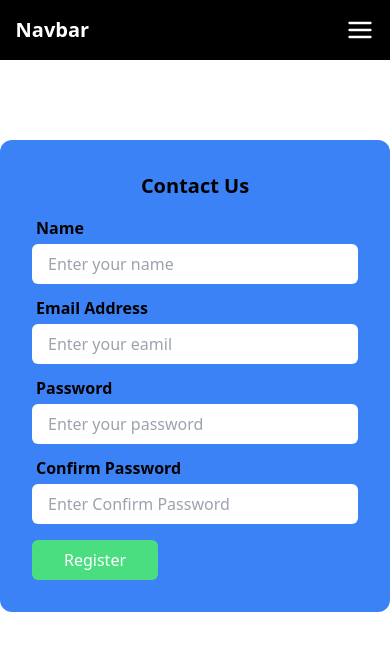
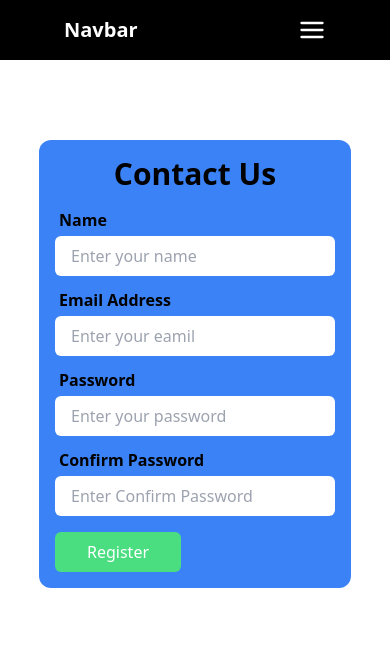
Before and after one commit to neelendrareddy9001/login_jwt_authentication, a React (Vite) app in the folder client/: page /contact in a window 390 px wide. Shown: the top 650 px of the page. Built offline with nearby package versions, Linux system fonts and the light colour scheme.

Commit message:
modfied with responsive styling

```diff
--- a/client/src/Components/Home.jsx
+++ b/client/src/Components/Home.jsx
@@ -7,8 +7,8 @@ const Home = () => {
   return (
     <>
       <Navbar />
-      <div className="flex gap-[20%] bg-red-500 px-[4vw] p-24">
-        <div>
+      <div className="flex flex-col gap-3 bg-red-500 px-[4vw] p-24 h-screen">
+        <div className="h-full">
           <h1 className="lgg:text-5xl mdd:text-4xl smm:text-3xl text-xl-semibold mb-[1.25rem]">
             Test your knowledge with us
           </h1>
--- a/client/src/Components/Navbar.jsx
+++ b/client/src/Components/Navbar.jsx
@@ -72,7 +72,7 @@ const Navbar = () => {
         }}
         animate={hidden ? "hidden" : "visible"}
         transition={{ duration: 0.35, ease: "easeInOut" }}
-        className=" bg-black lg:w-[55%] mx-auto py-4 px-[4vw] w-[100%] md:w-[75%] text-white z-[101] sm:w-[95%] relative"
+        className=" bg-black mx-auto py-4 px-16 lgg:px-[8vw] w-[100%] text-white z-[101] relative"
       >
         <div className="flex items-center justify-between relative">
           <NavLink to="/" href="" className="font-bold text-xl">
@@ -98,7 +98,7 @@ const Navbar = () => {
 
           {!isOpen ? (
             <FiMenu
-              className="block mdd:hidden cursor-pointer"
+              className="block lgg:hidden cursor-pointer"
               size={28}
               onClick={handleMenu}
             />
--- a/client/src/index.css
+++ b/client/src/index.css
@@ -16,7 +16,7 @@ body{
 
 @layer components {
     .section-container {
-        @apply w-full px-[2%] py-[0.75rem] smm:px-[4%] mdd:px-[6%] lgg:px-[8%]
+        @apply  w-[80%] px-[2%] py-[0.75rem] smm:px-[4%] mdd:px-[6%] lgg:px-[8%]
     }
     h2 {
         @apply text-center  font-bold  uppercase
--- a/client/src/pages/Contact.jsx
+++ b/client/src/pages/Contact.jsx
@@ -5,8 +5,8 @@ const Contact = () => {
   return (
     <>
       <Navbar />
-      <div className="section-container bg-blue-500 max-w-md mx-auto rounded-xl p-8 mt-20">
-        <h1 className="text-center font-semibold mb-4 text-xl">Contact Us</h1>
+      <div className="section-container bg-blue-500 mx-auto rounded-xl p-4 mt-20">
+        <h1 className="text-center font-semibold mb-4 text-3xl">Contact Us</h1>
 
         <form>
           <div className="input-container">
```
